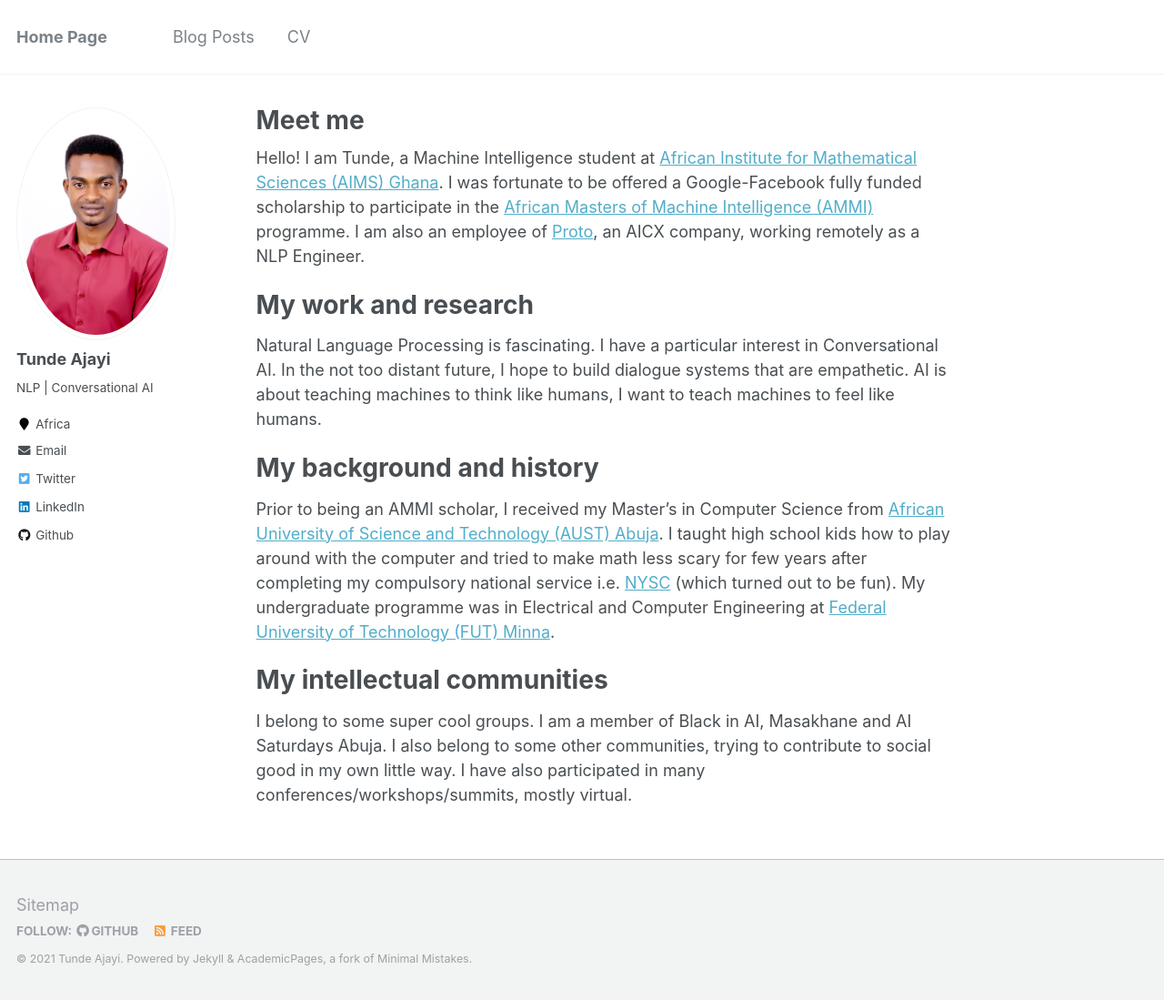
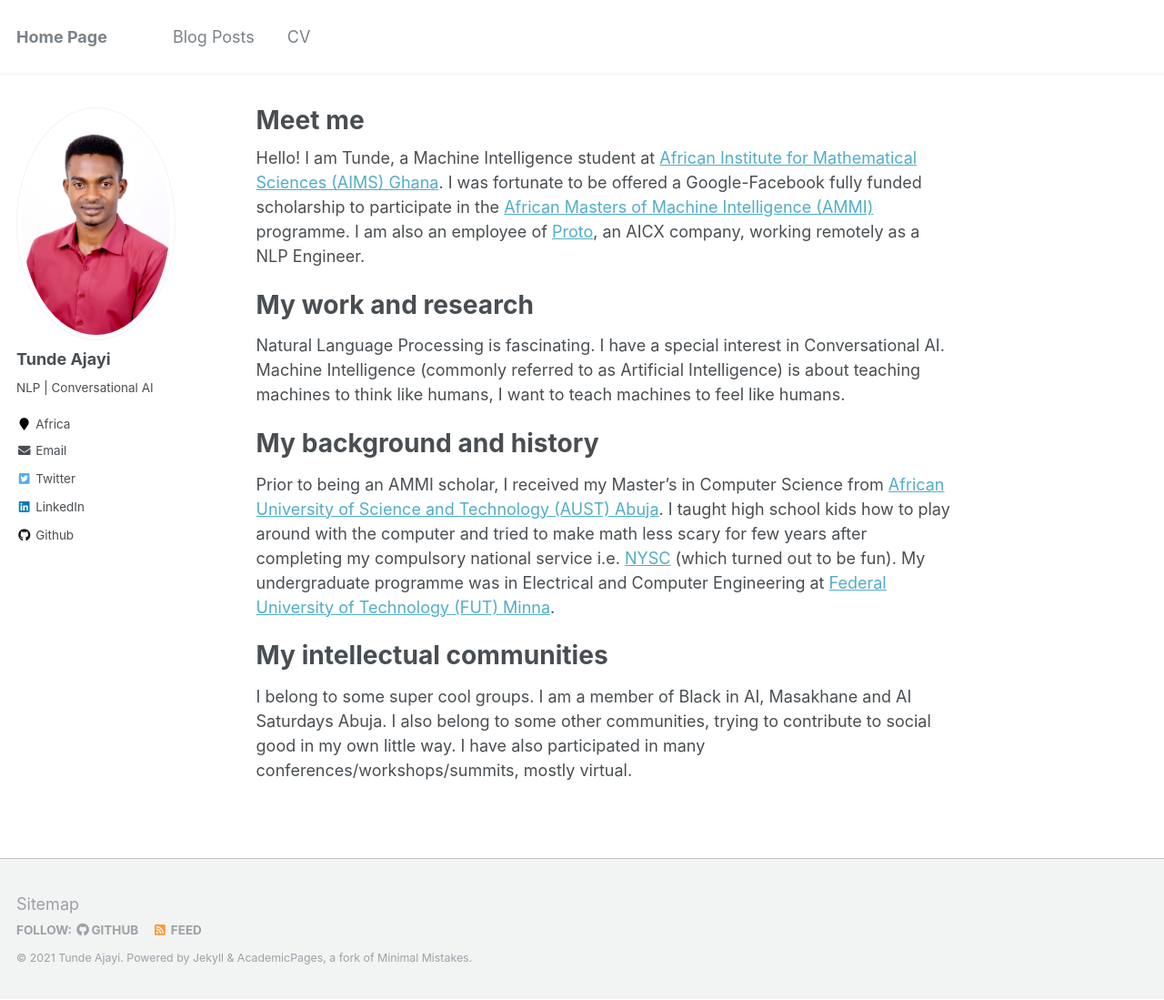
Before and after one commit to tundeajayi/tundeajayi.github.io, a Jekyll site: the page built from _pages/about.md, in a window 1280 px wide and 1099 px high. Shown: the whole window at 91% size. Built offline with Jekyll 4.4.1, drawn with Linux system fonts in a browser that asks for light colours.

Commit message:
add about

```diff
--- a/_pages/about.md
+++ b/_pages/about.md
@@ -13,7 +13,7 @@ Hello! I am Tunde, a Machine Intelligence student at [African Institute for Math
 My work and research
 ======
 <!-- Like many other Jekyll-based GitHub Pages templates, academicpages makes you separate the website's content from its form. The content & metadata of your website are in structured markdown files, while various other files constitute the theme, specifying how to transform that content & metadata into HTML pages. You keep these various markdown (.md), YAML (.yml), HTML, and CSS files in a public GitHub repository. Each time you commit and push an update to the repository, the [GitHub pages](https://pages.github.com/) service creates static HTML pages based on these files, which are hosted on GitHub's servers free of charge. -->
-Natural Language Processing is fascinating. I have a particular interest in Conversational AI. In the not too distant future, I hope to build dialogue systems that are empathetic. AI is about teaching machines to think like humans, I want to teach machines to feel like humans.
+Natural Language Processing is fascinating. I have a special interest in Conversational AI. Machine Intelligence (commonly referred to as Artificial Intelligence) is about teaching machines to think like humans, I want to teach machines to feel like humans.
 
 
 <!-- Many of the features of dynamic content management systems (like Wordpress) can be achieved in this fashion, using a fraction of the computational resources and with far less vulnerability to hacking and DDoSing. You can also modify the theme to your heart's content without touching the content of your site. If you get to a point where you've broken something in Jekyll/HTML/CSS beyond repair, your markdown files describing your talks, publications, etc. are safe. You can rollback the changes or even delete the repository and start over -- just be sure to save the markdown files! Finally, you can also write scripts that process the structured data on the site, such as [this one](https://github.com/academicpages/academicpages.github.io/blob/master/talkmap.ipynb) that analyzes metadata in pages about talks to display [a map of every location you've given a talk](https://academicpages.github.io/talkmap.html). -->
```
